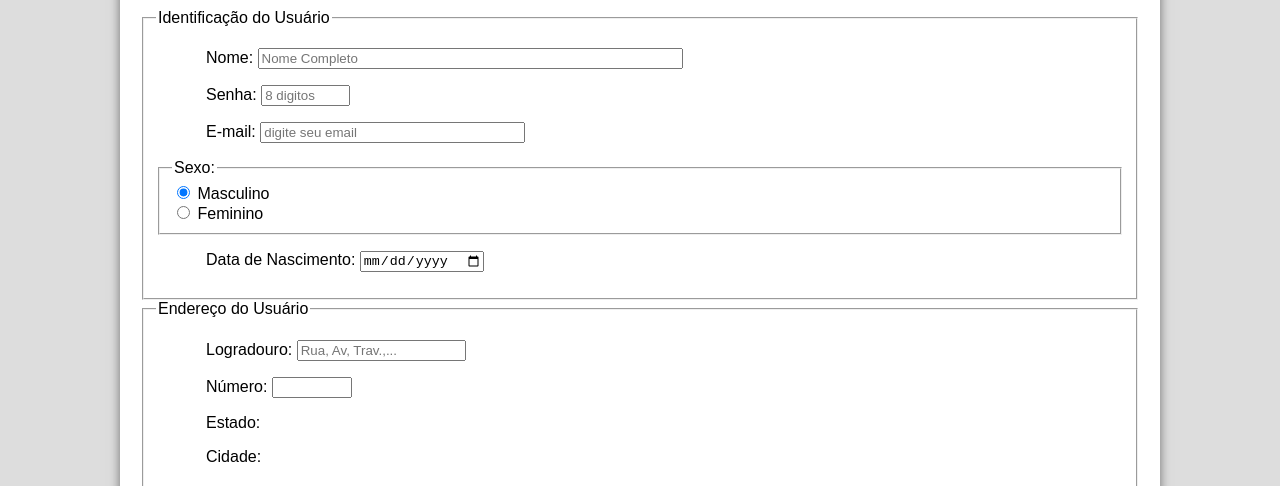
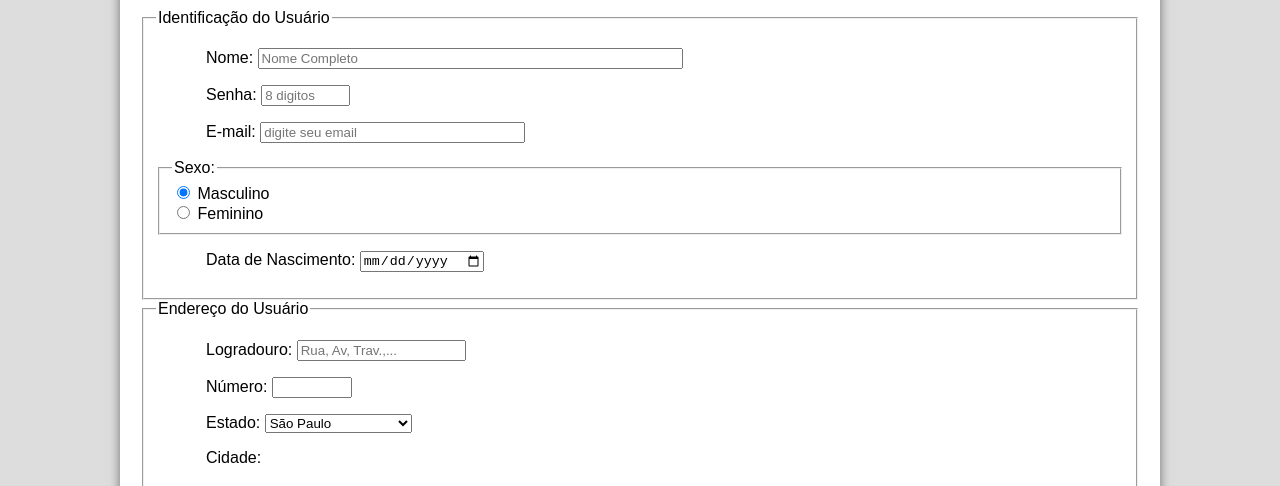
Before and after one commit to rafiusky/projeto-site, a plain HTML site: page fale-conosco.html in a window 1280 px wide. Shown: the part 314-800 px from the top of the page. Drawn offline with Linux system fonts and the light colour scheme.

Commit message:
Update fale-conosco.html

```diff
--- a/fale-conosco.html
+++ b/fale-conosco.html
@@ -73,7 +73,19 @@
                                 maxlength="50" placeholder="Rua, Av, Trav.,..." /> </p>
                         <p> <label> Número:</label> <input type="number" min="0" max="99999" name="tNum" id="cNum" />
                         </p>
-                        <p>Estado:</p>
+                        <p> <label for="cEst"> Estado: </label>
+                            <select name="tEst" id="cEst">
+                                <optgroup label="Região Sudeste">
+                                    <option value="RJ"> Rio de Janeiro</option>
+                                    <option value="SP" selected> São Paulo</option>
+                                    <option value="SP"> Minas Gerais</option>
+                                </optgroup>
+                                <optgroup label="Região Sul">
+                                    <option value="SC"> Santa Catarina</option>
+                                    <option value="RS"> Rio Grande do Sul</option>
+                                    <option value="PR"> Paraná</option>
+                                </optgroup>
+                            </select> </p>
                         <p>Cidade:</p>
                     </fieldset>
 
```
